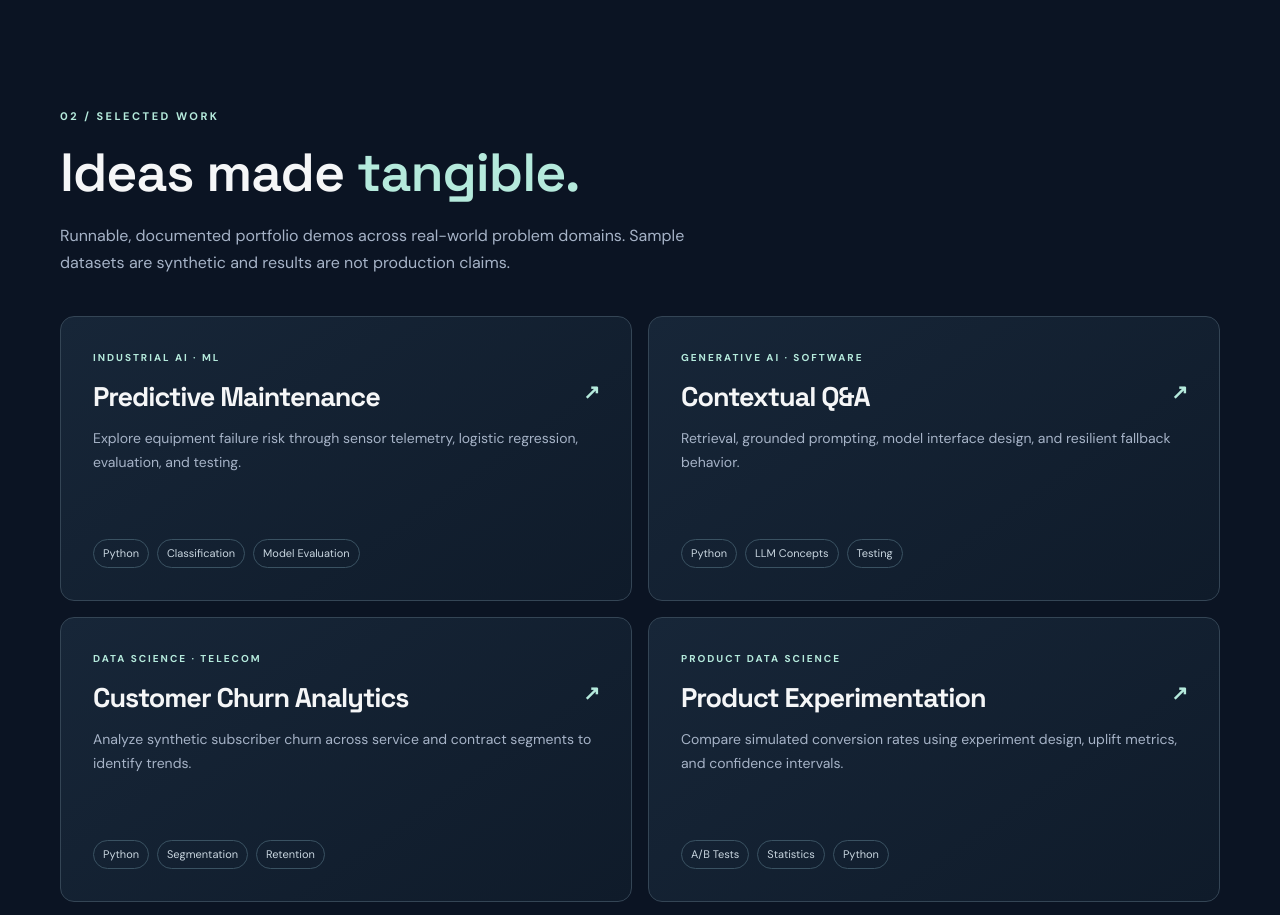
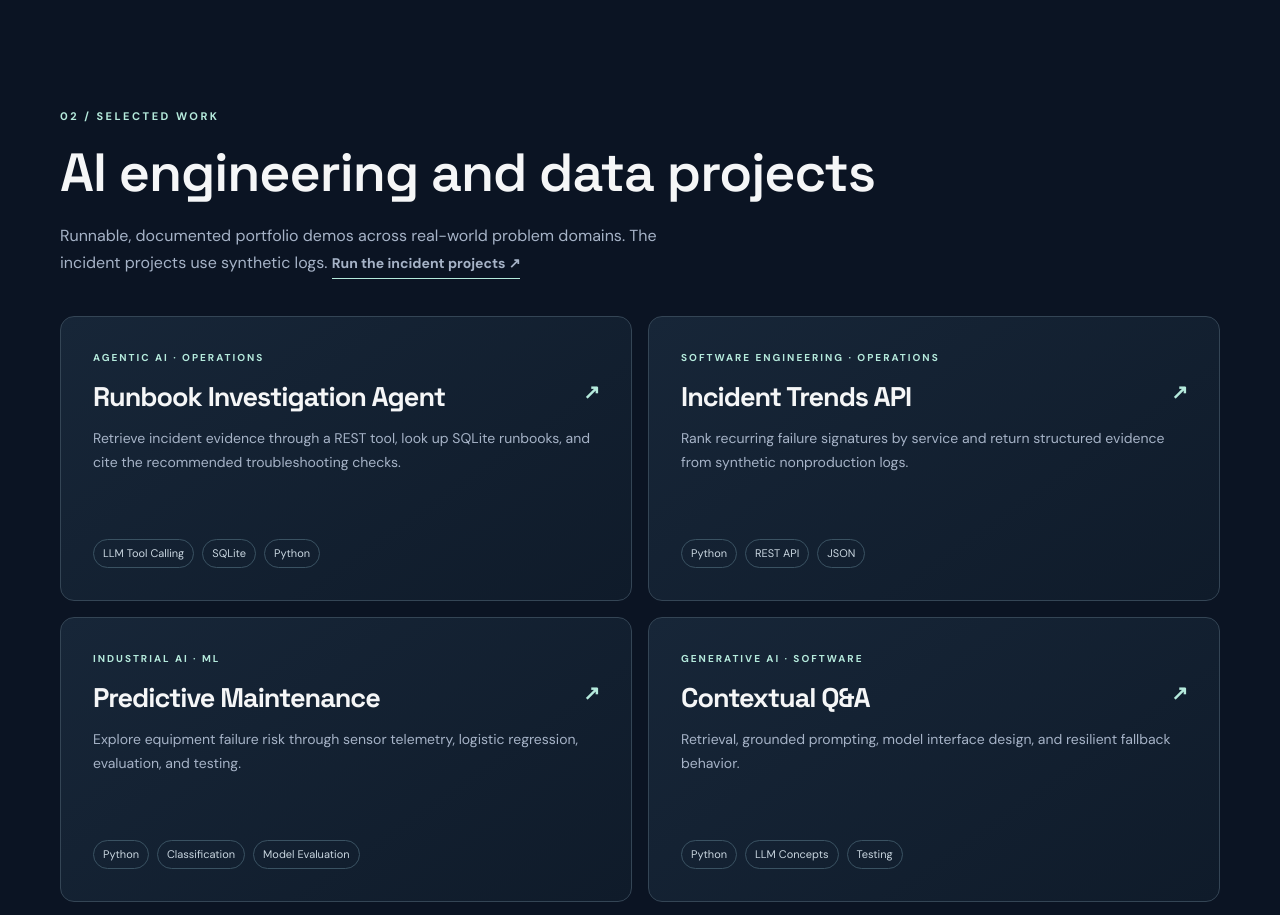
Before and after one commit to niranjanaajk/niranjanaajk, a plain HTML site: page docs/index.html in a window 1280 px wide. Shown: the part 1520-2435 px from the top of the page. Drawn offline with Linux system fonts and the light colour scheme.

Commit message:
Feature current AI research and incident investigation projects

```diff
--- a/docs/index.html
+++ b/docs/index.html
@@ -13,7 +13,9 @@
 <main>
 <section class="shell hero" id="home"><div class="hero-copy"><div class="availability"><span class="pulse"></span> Exploring Summer 2027 internships</div><p class="kicker">ARTIFICIAL INTELLIGENCE · MACHINE LEARNING · DATA SCIENCE</p><h1>Hi, I'm <em>Niranjanaa</em><br>Jayakumar.</h1><p class="hero-lead">I turn curious questions into practical data-driven solutions—from predictive machine learning to thoughtful AI applications.</p><p class="intro">M.S. Artificial Intelligence student at Kennesaw State University, passionate about meaningful AI, Python, SQL, and analytics.</p><div class="actions"><a class="btn primary" href="#work">Explore my work <span>↗</span></a><a class="btn secondary" href="mailto:jkniranjanaa@gmail.com">Get in touch ↗</a></div><div class="socials"><a href="https://github.com/niranjanaajk" target="_blank" rel="noopener noreferrer">GitHub ↗</a><a href="https://www.linkedin.com/in/niranjanaa-jayakumar-32584721a/" target="_blank" rel="noopener noreferrer">LinkedIn ↗</a></div></div><div class="hero-visual"><div class="halo"></div><img class="portrait" src="assets/portrait.webp?v=2" alt="Portrait of Niranjanaa Jayakumar"><div class="portrait-caption"><span class="asterisk">✳</span><span>Curious by nature.<br><strong>Building with purpose.</strong></span></div></div></section>
 <section class="section shell" id="about"><div class="section-head"><span class="section-number">01 / ABOUT</span><h2>Where curiosity meets <em>impact.</em></h2></div><div class="about-grid"><p class="large">I'm an aspiring AI/ML engineer and data scientist who enjoys bringing together machine learning, experimentation, and software development to solve practical problems.</p><div class="about-details"><div><b>M.S. Artificial Intelligence</b><span>Kennesaw State University · Expected Dec 2027</span></div><div><b>B.S. Information Technology</b><span>Data Analytics · Kennesaw State University · May 2025</span></div><div><b>Based in</b><span>Atlanta, Georgia, USA</span></div></div></div></section>
-<section class="section shell" id="work"><div class="section-head"><span class="section-number">02 / SELECTED WORK</span><h2>Ideas made <em>tangible.</em></h2><p class="section-subtitle">Runnable, documented portfolio demos across real-world problem domains. Sample datasets are synthetic and results are not production claims.</p></div><div class="project-grid">
+<section class="section shell" id="work"><div class="section-head"><span class="section-number">02 / SELECTED WORK</span><h2>AI engineering and data projects</h2><p class="section-subtitle">Runnable, documented portfolio demos across real-world problem domains. The incident projects use synthetic logs. <a class="text-link" href="https://github.com/niranjanaajk/niranjanaajk/blob/main/portfolio/nonproduction-incident-investigation/README.md">Run the incident projects ↗</a></p></div><div class="project-grid">
+<a class="project-card" href="https://github.com/niranjanaajk/niranjanaajk/blob/main/portfolio/nonproduction-incident-investigation/agent.py" target="_blank" rel="noopener noreferrer"><span class="project-category">AGENTIC AI · OPERATIONS</span><h3>Runbook Investigation Agent <span>↗</span></h3><p>Retrieve incident evidence through a REST tool, look up SQLite runbooks, and cite the recommended troubleshooting checks.</p><div class="tags"><span>LLM Tool Calling</span><span>SQLite</span><span>Python</span></div></a>
+<a class="project-card" href="https://github.com/niranjanaajk/niranjanaajk/blob/main/portfolio/nonproduction-incident-investigation/incident_api.py" target="_blank" rel="noopener noreferrer"><span class="project-category">SOFTWARE ENGINEERING · OPERATIONS</span><h3>Incident Trends API <span>↗</span></h3><p>Rank recurring failure signatures by service and return structured evidence from synthetic nonproduction logs.</p><div class="tags"><span>Python</span><span>REST API</span><span>JSON</span></div></a>
 <a class="project-card" href="https://github.com/niranjanaajk/niranjanaajk/tree/main/portfolio/industrial-maintenance" target="_blank" rel="noopener noreferrer"><span class="project-category">INDUSTRIAL AI · ML</span><h3>Predictive Maintenance <span>↗</span></h3><p>Explore equipment failure risk through sensor telemetry, logistic regression, evaluation, and testing.</p><div class="tags"><span>Python</span><span>Classification</span><span>Model Evaluation</span></div></a>
 <a class="project-card" href="https://github.com/niranjanaajk/niranjanaajk/tree/main/portfolio/llm-qa-api" target="_blank" rel="noopener noreferrer"><span class="project-category">GENERATIVE AI · SOFTWARE</span><h3>Contextual Q&A <span>↗</span></h3><p>Retrieval, grounded prompting, model interface design, and resilient fallback behavior.</p><div class="tags"><span>Python</span><span>LLM Concepts</span><span>Testing</span></div></a>
 <a class="project-card" href="https://github.com/niranjanaajk/niranjanaajk/tree/main/portfolio/telecom-churn" target="_blank" rel="noopener noreferrer"><span class="project-category">DATA SCIENCE · TELECOM</span><h3>Customer Churn Analytics <span>↗</span></h3><p>Analyze synthetic subscriber churn across service and contract segments to identify trends.</p><div class="tags"><span>Python</span><span>Segmentation</span><span>Retention</span></div></a>
```
Also changed, not shown: 2 other files.
